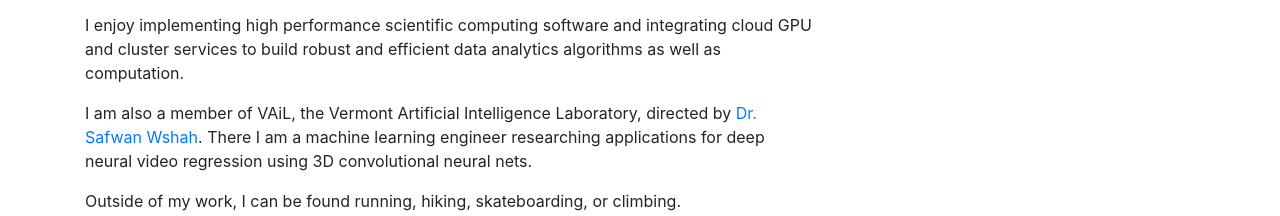
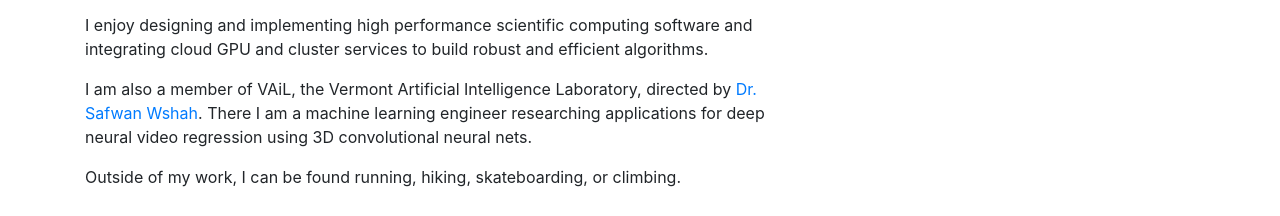
Before and after one commit to danielberenberg/danielberenberg.github.io, a plain HTML site: page index.html in a window 1280 px wide. Shown: the part 672-888 px from the top of the page. Drawn offline with nearby package versions, Linux system fonts and the light colour scheme.

Commit message:
update resume

```diff
--- a/index.html
+++ b/index.html
@@ -72,7 +72,7 @@
                 </p>
                 <p>My academic advisor is <a href="http://www.bagrow.com/">Dr. James Bagrow</a>. We mine large textual datasets called human knowledge graphs and use state of the art computational linguistics theory and tools to research complex interactions such as causal relationships.
                 </p>
-                <p>I enjoy implementing high performance scientific computing software and integrating cloud GPU and cluster services to build robust and efficient data analytics algorithms as well as computation.</p>
+                <p>I enjoy designing and implementing high performance scientific computing software and integrating cloud GPU and cluster services to build robust and efficient algorithms.</p>
                 <p>I am also a member of VAiL, the Vermont Artificial Intelligence Laboratory, directed by <a href="https://www.uvm.edu/cems/cs/profiles/safwan-wshah">Dr. Safwan Wshah</a>. There I am a machine learning engineer researching applications for deep neural video regression using 3D convolutional neural nets.</p>
                 <p>Outside of my work, I can be found running, hiking, skateboarding, or climbing.</p>
             </div>
```
Also changed, not shown: 1 other file.
